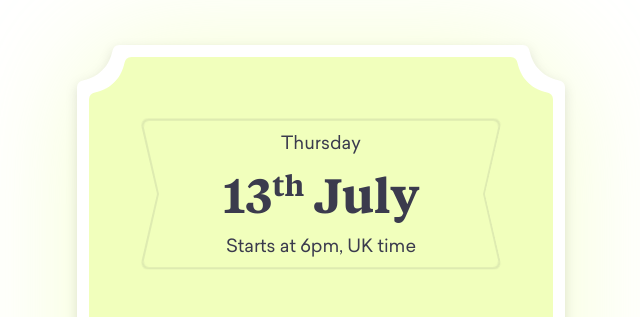
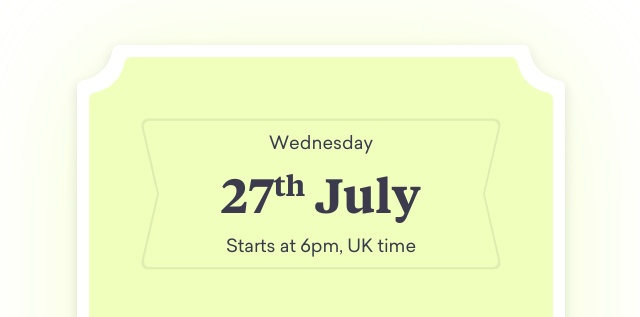
Before and after one commit to wearelighthouse/ManyHands-site, a plain HTML site: page index.html in a window 1280 px wide. Shown: the part 1411-1728 px from the top of the page, 319-959 px from the left. Drawn offline with Linux system fonts and the light colour scheme.

Commit message:
Deploying to live from @ wearelighthouse/ManyHands-site@ccfe9d658a2408d07c4314a99e79c4f17bb16482 🚀

```diff
--- a/index.html
+++ b/index.html
@@ -161,9 +161,9 @@
           <div class="scooped-corners bg-white p-3">
             <div class="filter-smooth">
               <div class="scooped-corners bg-mimosa px-4 mobile:px-8 tablet:px-14 pt-16 pb-20 tablet:pb-28 clip-bottom-8 flex flex-col gap-12 tablet:gap-20">
-                <time datetime="2022-07-13" class="flex flex-col gap-2 items-center text-center bow-border px-4 py-2">
-                  <div>Thursday</div>
-                  <div class="font-tiempos text-5xl font-semibold leading-tight">13<sup class="font-lg">th</sup> July</div>
+                <time datetime="2022-07-27" class="flex flex-col gap-2 items-center text-center bow-border px-4 py-2">
+                  <div>Wednesday</div>
+                  <div class="font-tiempos text-5xl font-semibold leading-tight">27<sup class="font-lg">th</sup> July</div>
                   <div>Starts at 6pm, UK time</div>
                 </time>
 
```
